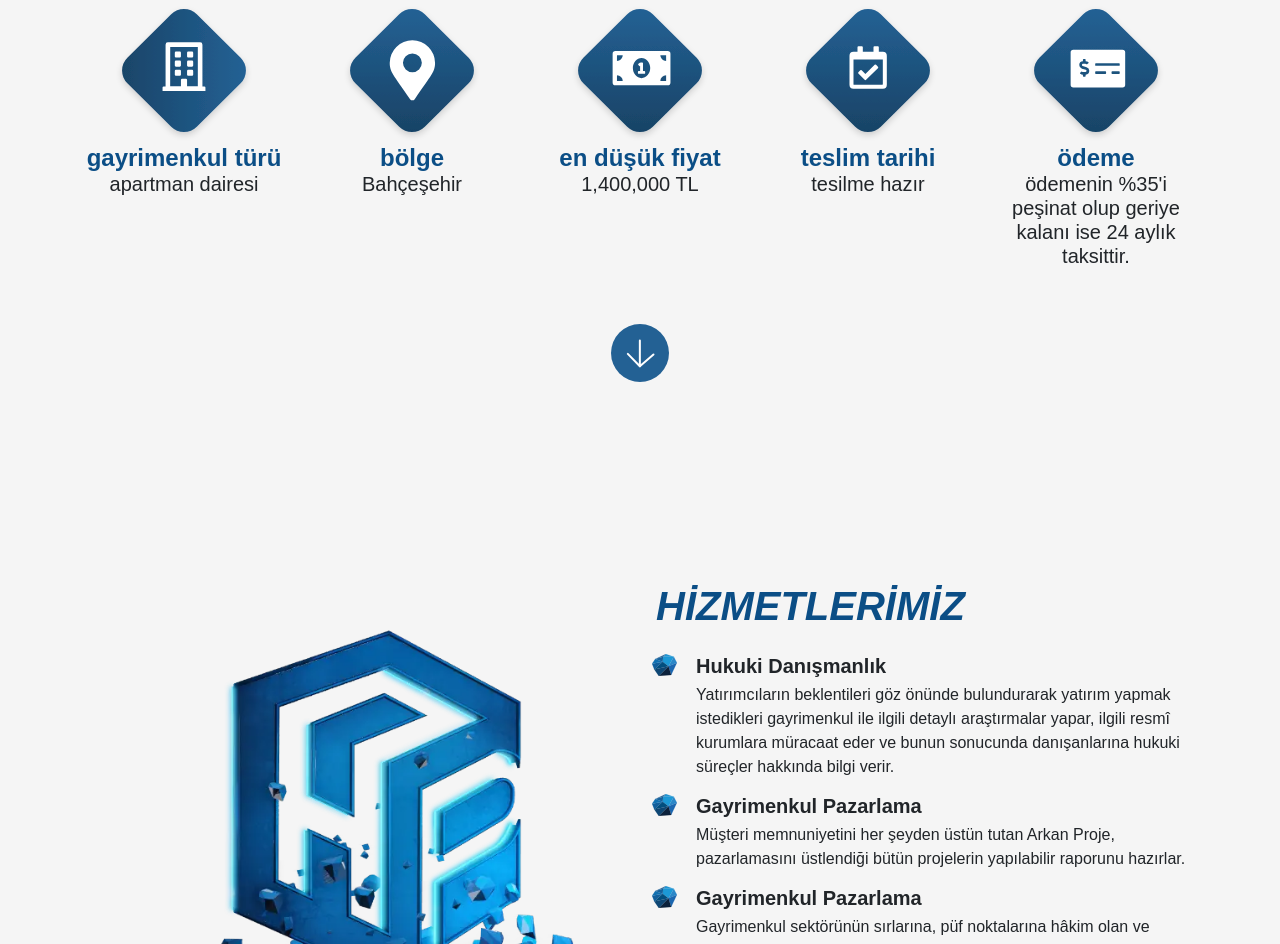
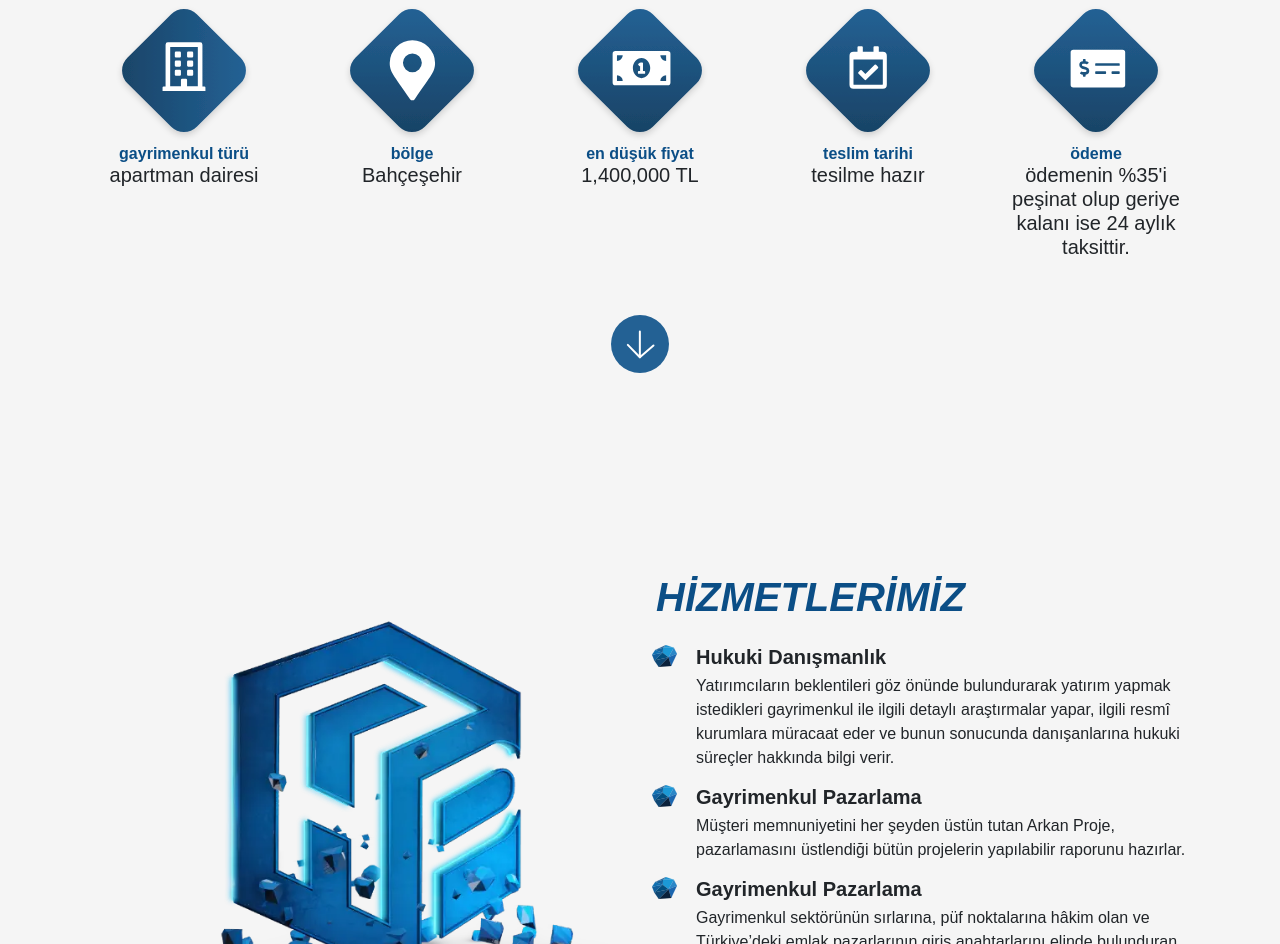
Before and after one commit to AbdelrahmanHs86/Arkan-Proje, a website: page index.html in a window 1280 px wide. Shown: the part 2922-3866 px from the top of the page. Drawn offline with Linux system fonts and the light colour scheme.

Commit message:
fıx: Edit overflow

```diff
--- a/src/scss/sections/_features2.scss
+++ b/src/scss/sections/_features2.scss
@@ -6,7 +6,7 @@
 
     h4 {
         color: $main-color;
-        font-size: 24px;
+        font-size: 16px;
         font-weight: 700;
     }
 
--- a/src/scss/utilities/_globals.scss
+++ b/src/scss/utilities/_globals.scss
@@ -1,30 +1,31 @@
 @use './typography' as t;
 @use './custom_bootstrap' as b;
 
-html *{
+html * {
     margin: 0;
     padding: 0;
     box-sizing: border-box;
 }
 
 
-body{
+body {
     font-family: t.$primary-font;
     background: b.$bg-light;
 
     margin: 0;
     padding: 0;
     box-sizing: border-box;
+    overflow-x: hidden;
 }
 
 html {
     scroll-behavior: smooth;
 }
 
-ul{
+ul {
     list-style: none;
 }
 
-a{
+a {
     text-decoration: none;
 }
```
Also changed, not shown: dist/css/style.css, 1 other file.
